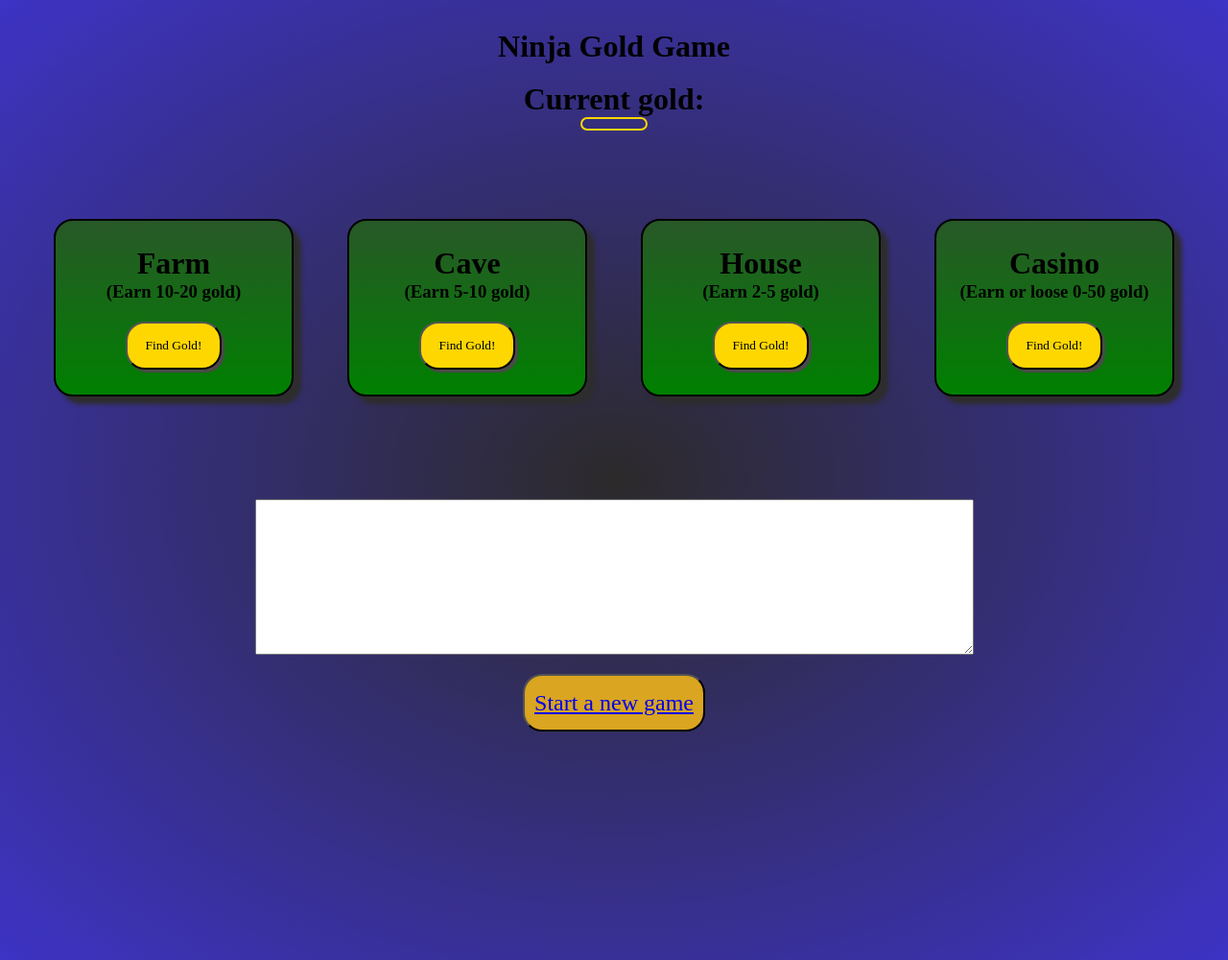
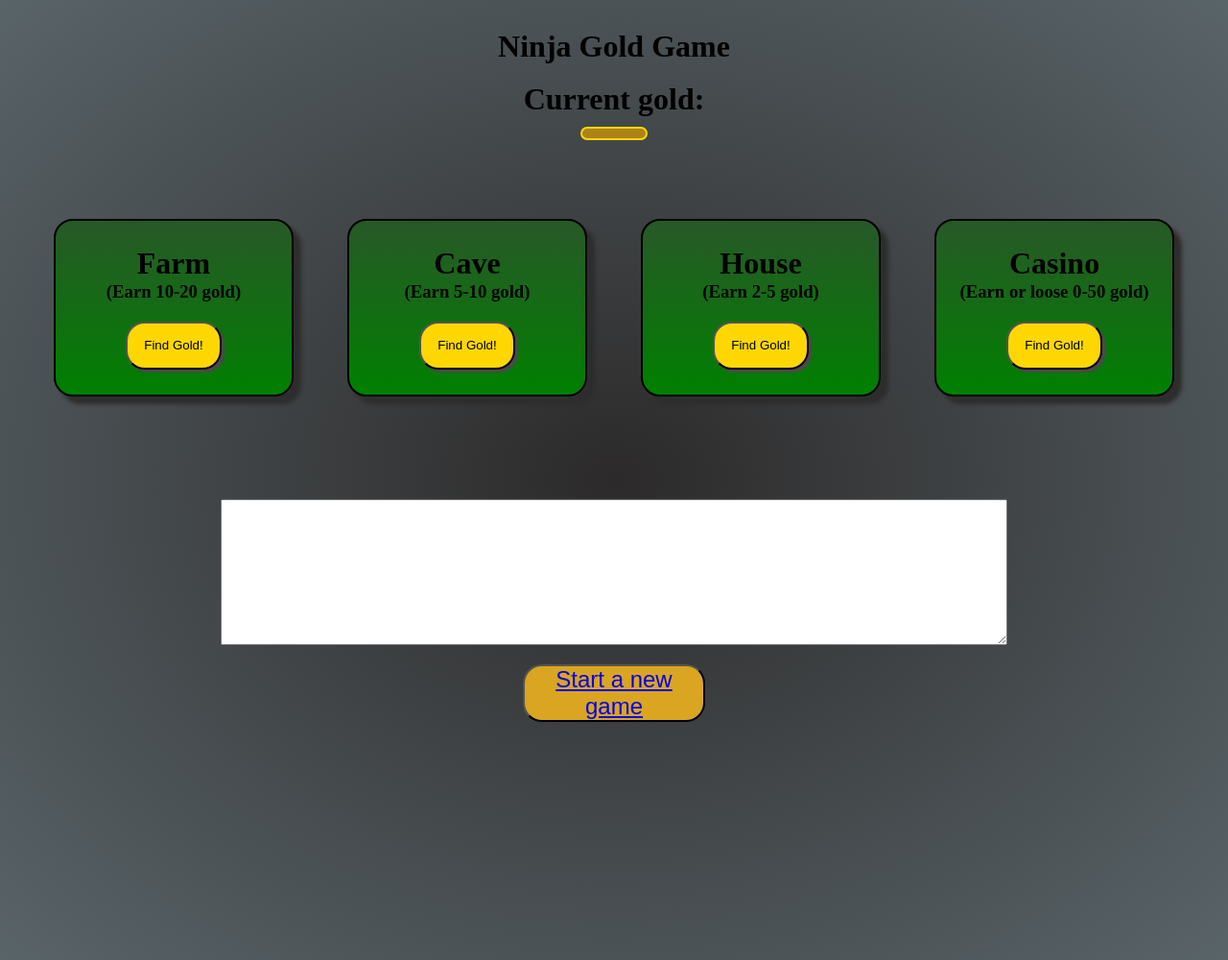
Before and after one commit to Alzreal/Ninja_Gold, a Django app: page / in a window 1280 px wide. Shown: the whole page at 96% size. Run offline with Django 3.2, Linux system fonts and the light colour scheme.

Commit message:
Finalized project
Small changes made to final project before submitting.

```diff
--- a/Ninja_rich/static/css/style.css
+++ b/Ninja_rich/static/css/style.css
@@ -1,17 +1,15 @@
-* {
+*{
     box-sizing: border-box;
+    padding: 0px;
     margin: 0px;
-    padding: 0px;
-    font-family: "Times New Roman", Times, serif;
 }
 
 .wrapper {
-    background-image: radial-gradient(rgb(44, 42, 42), rgb(61, 51, 197));
+    background-image: radial-gradient(rgb(44, 42, 42), rgb(89, 100, 105));
     height: 1000px;
 }
 
 .gold_count {
-    /* background-color: lightslategrey; */
     display: flex;
     padding-top: 30px;
     flex-direction: column;
@@ -23,15 +21,16 @@
     display: flex;
     align-items: center;
     justify-content: center;
+    background-color: rgb(173, 131, 24);
     border: 2px solid gold;
     padding: 5px;
+    margin-top: 10px;
     border-radius: 10px;
     height: 50px;
     width: 70px;
 }
 
 .boxes{
-    /* background-color: lightslategrey; */
     display: flex;
     flex-direction: row;
     align-items: center;
@@ -62,13 +61,11 @@
 }
 
 .activity {
-    /* background-color: lightslategrey; */
     display: flex;
     justify-content: center;
 }
 
 .newbutton {
-    /* background-color: lightslategrey; */
     display: flex;
     justify-content: center;
     align-items: center;
```
Also changed, not shown: db.sqlite3.
